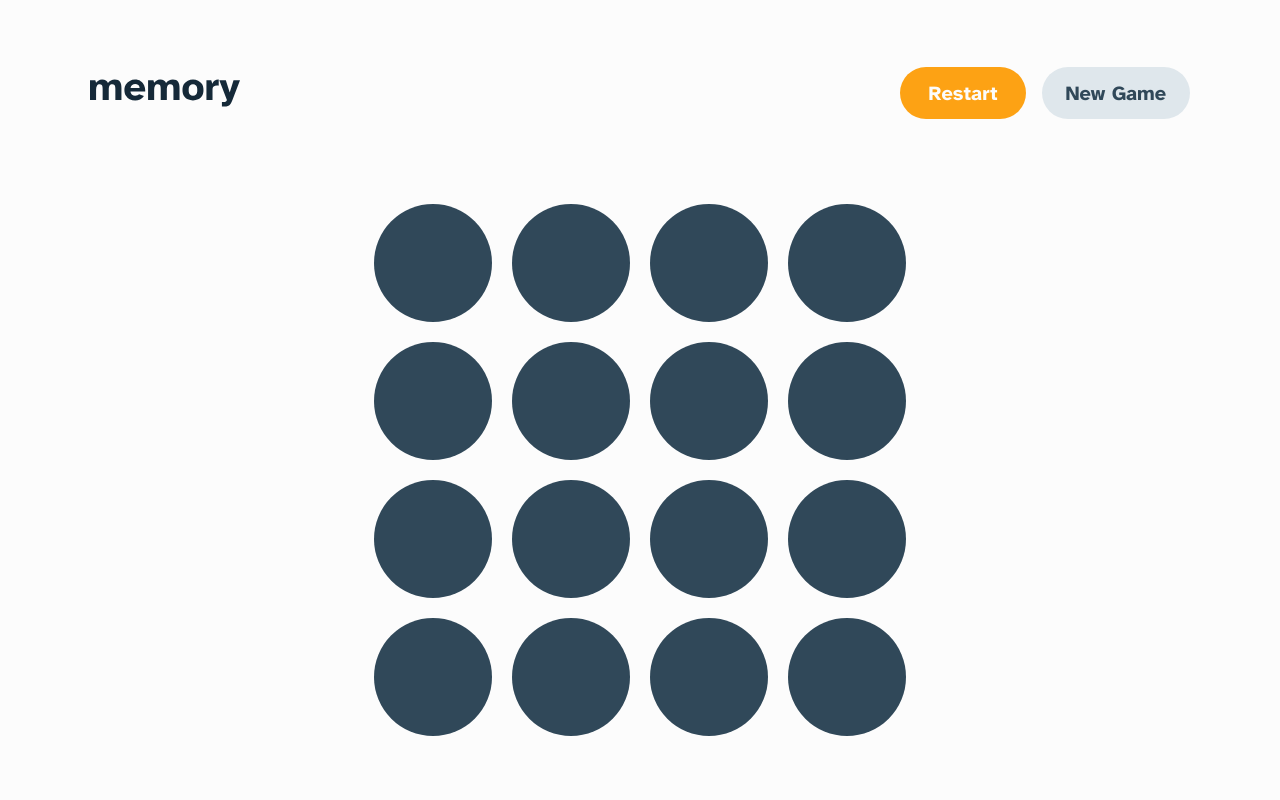
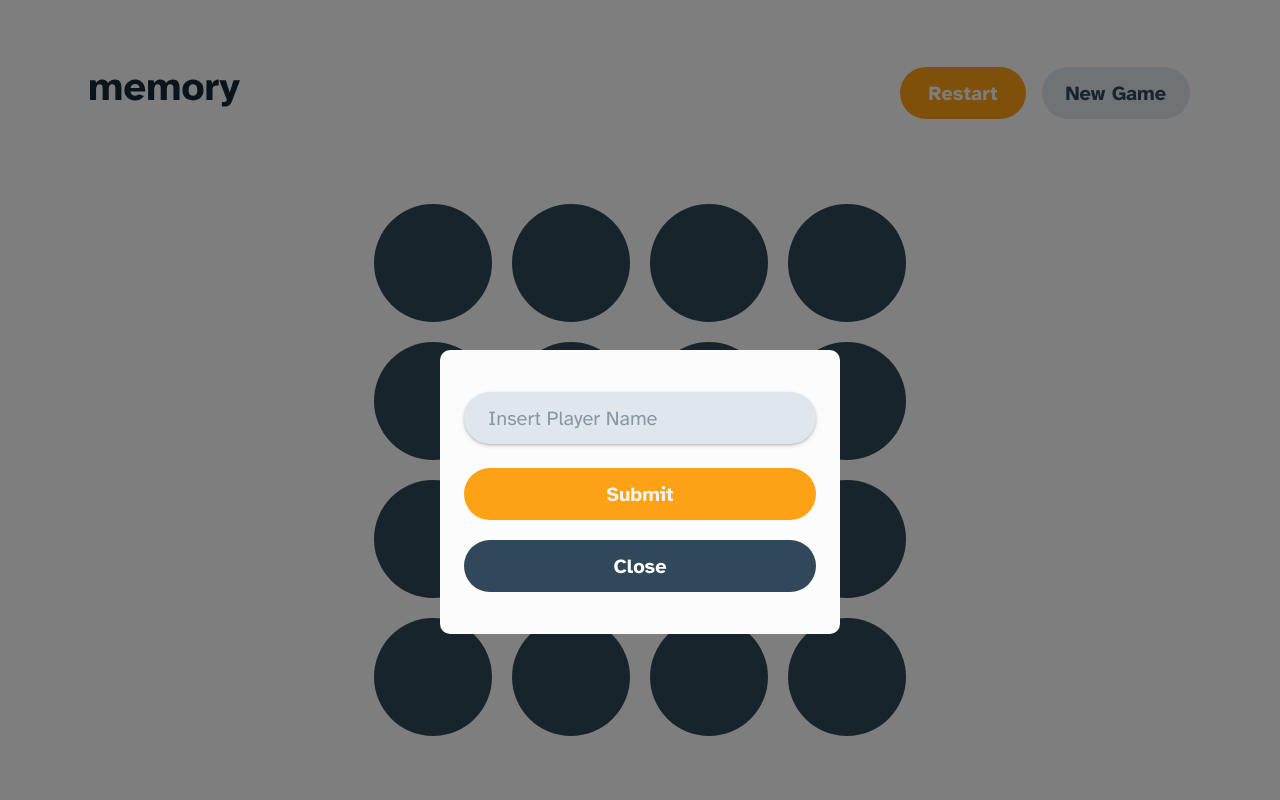
Before and after one commit to ionStici/memory-game-fem, a React (Vite) app: page / in a window 1280 px wide. Shown: the top 800 px of the page. Built offline with nearby package versions, Linux system fonts and the light colour scheme.

Commit message:
Style player names modal

```diff
--- a/src/components/Game/PlayersBoxes.jsx
+++ b/src/components/Game/PlayersBoxes.jsx
@@ -13,7 +13,7 @@ function PlayersBoxes({ num, score, activePlayer, names, setNames }) {
 
   // // // // // // // // // // // // // // // // // // // //
 
-  const [isOpen, setIsOpen] = useState(false);
+  const [isOpen, setIsOpen] = useState(true);
   const [name, setName] = useState('');
   const [playerNumber, setPlayerNumber] = useState(null);
   const label = useRef(null);
@@ -61,10 +61,8 @@ function PlayersBoxes({ num, score, activePlayer, names, setNames }) {
       {isOpen && (
         <div className={styles.modal}>
           <span className={styles.overlay} onClick={toggleModal}></span>
+          <div className={styles.form}>
             <div>
-            <label htmlFor="name" ref={label}>
-              Insert Player Name
-            </label>
               <input
                 ref={input}
                 type="text"
@@ -72,9 +70,18 @@ function PlayersBoxes({ num, score, activePlayer, names, setNames }) {
                 value={name}
                 onChange={({ target }) => setName(target.value)}
                 onKeyDown={handlePlayerName}
+                placeholder=" "
               />
-            <button onClick={handlePlayerName}>Submit</button>
-            <button onClick={toggleModal}>Close</button>
+              <label htmlFor="name" ref={label}>
+                Insert Player Name
+              </label>
+            </div>
+            <button className={styles.submit} onClick={handlePlayerName}>
+              Submit
+            </button>
+            <button className={styles.close} onClick={toggleModal}>
+              Close
+            </button>
           </div>
         </div>
       )}
@@ -88,8 +95,8 @@ function PlayersBoxes({ num, score, activePlayer, names, setNames }) {
               className={`${styles.box} ${activePlayer == player ? styles.active : ''}`}
               onClick={toggleModal}
             >
-              {!names[i] && <p>{less768px ? `Player ${player}` : `P${player}`}</p>}
-              {names[i] && <p>{names[i]}</p>}
+              {(!names[i] || !less768px) && <p>{less768px ? `Player ${player}` : `P${player}`}</p>}
+              {names[i] && less768px && <p>{names[i]}</p>}
               <p>{score[player - 1]}</p>
             </div>
           );
--- a/src/styles/Header.module.scss
+++ b/src/styles/Header.module.scss
@@ -39,7 +39,7 @@
 
   border-radius: 26px;
   border: none;
-  background: #fda214;
+  background-color: #fda214;
 
   color: #fcfcfc;
   font-size: 16px;
@@ -127,7 +127,7 @@
       max-width: 400px;
       padding: 24px;
       border-radius: 10px;
-      background: #f2f2f2;
+      background-color: #f2f2f2;
     }
 
     @media only screen and (min-width: 768px) {
--- a/src/styles/PlayersBoxes.module.scss
+++ b/src/styles/PlayersBoxes.module.scss
@@ -67,8 +67,6 @@
 
   &:hover {
     p:first-child {
-      font-size: 18px;
-
       @media only screen and (min-width: 768px) {
         font-size: 21px;
       }
@@ -206,8 +204,11 @@
     background-color: rgba(0, 0, 0, 0.5);
   }
 
-  div {
+  .form {
     animation: scale-in-center 0.5s cubic-bezier(0.25, 0.46, 0.45, 0.94) both;
+
+    max-width: 400px;
+    width: 100%;
 
     display: flex;
     flex-direction: column;
@@ -215,16 +216,110 @@
     position: relative;
     z-index: 9;
 
-    padding: 24px;
+    margin: 24px;
+    padding: 36px 24px 36px 24px;
+    border-radius: 10px;
     background-color: #fcfcfc;
+
+    @media only screen and (min-width: 768px) {
+      padding: 42px 24px 42px 24px;
+    }
+  }
+
+  div {
+    position: relative;
+
+    margin-bottom: 20px;
+
+    @media only screen and (min-width: 768px) {
+      margin-bottom: 24px;
+    }
   }
 
   label {
+    color: rgba(48, 72, 89, 0.5);
+    font-size: 18px;
+    pointer-events: none;
+
+    position: absolute;
+    left: 24px;
+    top: -25px;
+
+    transition: top 0.25s, transform 0.25s;
+
+    @media only screen and (min-width: 768px) {
+      font-size: 20px;
+      top: -30px;
+    }
   }
 
   input {
+    width: 100%;
+    font-size: 18px;
+
+    padding-left: 24px;
+    border: none;
+    height: 48px;
+    border-radius: 26px;
+    background-color: #dfe7ec;
+    box-shadow: rgba(50, 50, 93, 0.25) 0px 2px 5px -1px, rgba(0, 0, 0, 0.3) 0px 1px 3px -1px;
+
+    @media only screen and (min-width: 768px) {
+      font-size: 20px;
+      height: 52px;
+    }
+  }
+
+  input:focus {
+    outline: none;
+  }
+
+  input:placeholder-shown + label {
+    top: 50%;
+    transform: translateY(-50%);
   }
 
   button {
+    height: 48px;
+    border-radius: 26px;
+    border: none;
+
+    font-size: 18px;
+    font-weight: 700;
+
+    cursor: pointer;
+    transition: background-color 0.2s, color 0.25s;
+
+    &:not(:last-child) {
+      margin-bottom: 16px;
+
+      @media only screen and (min-width: 768px) {
+        margin-bottom: 20px;
+      }
+    }
+
+    @media only screen and (min-width: 768px) {
+      height: 52px;
+      font-size: 20px;
+    }
+  }
+
+  .submit {
+    color: #f2f2f2;
+    background-color: #fda214;
+
+    &:hover {
+      background-color: #ffb84a;
+    }
+  }
+
+  .close {
+    color: #fcfcfc;
+    background-color: #304859;
+
+    &:hover {
+      color: #304859;
+      background-color: #6395b8;
+    }
   }
 }
```
Lines whose indentation alone changed are shown as unchanged.
